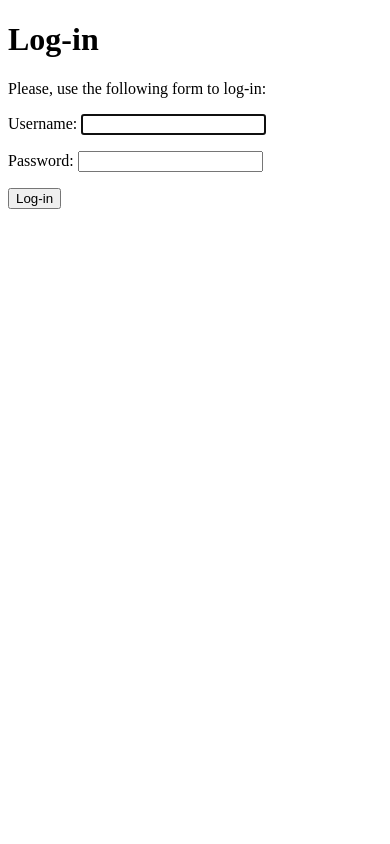
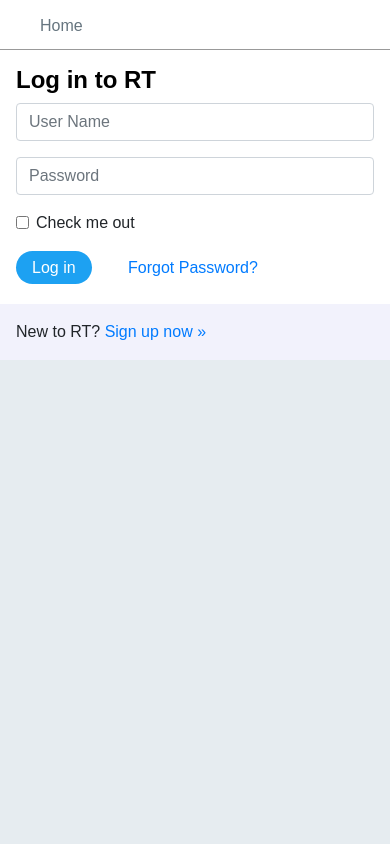
Before and after one commit to sreebhargava143/researchtoolproject, a Django app: page /accounts/login/ in a window 390 px wide. Run offline with Django 3.2, Linux system fonts and the light colour scheme; some libraries are stand-ins or nearby versions.

Commit message:
Add login page with responsive

```diff
--- /dev/null
+++ b/accounts/static/css/login.css
@@ -0,0 +1,246 @@
+body {
+  width: 100%;
+  height: 100vh;
+  font-family: sans-serif;
+  background-color: #e6ecf0;
+}
+
+/*for large screens*/
+@media screen and (min-width: 769px) {
+  .container-main {
+    width: 100vw;
+    display: flex;
+    flex-direction: column;
+  }
+
+  .container-main .navbar-nb{
+    width: 100vw;
+    height: 50px;
+    border-bottom: solid 1px rgba(0, 0, 0, 0.4);
+    color: gray;
+    margin-bottom: 0.8rem;
+    background-color: white;
+  }
+
+  ul {
+    width: -webkit-fit-content;
+    width: -moz-fit-content;
+    width: fit-content;
+    list-style-type: none;
+    margin-left: 17%;
+    overflow: hidden;
+  }
+
+  li {
+    display: inline-block;
+  }
+
+  li a {
+    display: block;
+    color: #66757f;
+    text-decoration: none;
+    padding: 14px 0 10px 0;
+  }
+
+  li a:hover {
+    display: block;
+    color: #66757f;
+    text-decoration: none;
+    border-bottom: 2px solid #1c94e0;
+  }
+
+  .container-main .div-login{
+    width: 60vw;
+    height: auto;
+    background-color: white;
+    display: block;
+    align-self: center;
+
+  }
+
+  .container-main .div-login .form-div {
+    width: auto;
+    padding: 3rem 0 0 8rem;
+    margin-bottom: 20px;
+  }
+  .container-main .div-login .form-div h4{
+    color: black;
+    font-weight: 600;
+  }
+  .button-login{
+    width: fit-content;
+    width: -webkit-fit-content;
+    width: -moz-fit-content;
+    background-color: #1da1f2;
+    padding: 0.3rem 1rem 0.3rem 1rem;
+    border-radius: 100px;
+    margin-right: 4rem;
+    border: 0;
+    color: white;
+  }
+  .container-main .div-login .login-footer{
+    width: auto;
+    background-color: rgba(0, 0, 200, 0.05);
+    padding: 1rem 0 1rem 8rem;
+  }
+
+}
+
+/*For tablet screens*/
+@media (min-width: 577px) and (max-width: 768px) {
+  .container-main {
+    width: 100vw;
+    display: flex;
+    flex-direction: column;
+  }
+
+  .container-main .navbar-nb{
+    width: 100vw;
+    height: 50px;
+    border-bottom: solid 1px rgba(0, 0, 0, 0.35);
+    color: gray;
+    margin-bottom: 0.8rem;
+    background-color: white;
+  }
+
+  ul {
+    width: -webkit-fit-content;
+    width: -moz-fit-content;
+    width: fit-content;
+    list-style-type: none;
+    margin-left: 0;
+    overflow: hidden;
+  }
+
+  li {
+    display: inline-block;
+  }
+
+  li a {
+    display: block;
+    color: #66757f;
+    text-decoration: none;
+    padding: 14px 0 10px 0;
+  }
+
+  li a:hover {
+    display: block;
+    color: #66757f;
+    text-decoration: none;
+    border-bottom: 2px solid #1c94e0;
+  }
+
+  .container-main .div-login{
+    width: 90vw;
+    height: auto;
+    background-color: white;
+    display: block;
+    align-self: center;
+
+  }
+
+  .container-main .div-login .form-div {
+    width: auto;
+    padding: 1rem 2rem 0 1rem;
+    margin-bottom: 20px;
+  }
+  .container-main .div-login .form-div h4{
+    color: black;
+    font-weight: 600;
+  }
+  .button-login{
+    width: fit-content;
+    width: -webkit-fit-content;
+    width: -moz-fit-content;
+    background-color: #1da1f2;
+    padding: 0.3rem 1rem 0.3rem 1rem;
+    border-radius: 100px;
+    margin-right: 4rem;
+    border: 0;
+    color: white;
+  }
+  .container-main .div-login .login-footer{
+    width: auto;
+    background-color: rgba(0, 0, 200, 0.05);
+    padding: 1rem 0 1rem 1rem;
+  }
+}
+
+/*For mobile screens*/
+@media only screen and (max-width: 576px) {
+  .container-main {
+    width: 100vw;
+    display: flex;
+    flex-direction: column;
+  }
+
+  .container-main .navbar-nb{
+    width: 100vw;
+    height: 50px;
+    border-bottom: solid 1px rgba(0, 0, 0, 0.4);
+    color: gray;
+    background-color: white;
+  }
+
+  ul {
+    width: -webkit-fit-content;
+    width: -moz-fit-content;
+    width: fit-content;
+    list-style-type: none;
+    overflow: hidden;
+  }
+
+  li {
+    display: inline-block;
+  }
+
+  li a {
+    display: block;
+    color: #66757f;
+    text-decoration: none;
+    padding: 14px 0 10px 0;
+  }
+
+  li a:hover {
+    display: block;
+    color: #66757f;
+    text-decoration: none;
+    border-bottom: 2px solid #1c94e0;
+  }
+
+  .container-main .div-login{
+    width: 100vw;
+    height: auto;
+    background-color: white;
+    display: block;
+    align-self: center;
+
+  }
+
+  .container-main .div-login .form-div {
+    width: 100vw;
+    padding: 1rem 1rem 0 1rem;
+    margin-bottom: 20px;
+  }
+  .container-main .div-login .form-div h4{
+    color: black;
+    font-weight: 600;
+  }
+  .button-login{
+    width: fit-content;
+    width: -webkit-fit-content;
+    width: -moz-fit-content;
+    background-color: #1da1f2;
+    padding: 0.3rem 1rem 0.3rem 1rem;
+    border-radius: 100px;
+    margin-right: 2rem;
+    border: 0;
+    color: white;
+  }
+  .container-main .div-login .login-footer{
+    width: 100vw;
+    background-color: rgba(0, 0, 200, 0.05);
+    padding: 1rem 0 1rem 1rem;
+  }
+
+}
--- /dev/null
+++ b/accounts/templates/accounts/dashboard.html
@@ -0,0 +1,6 @@
+{% extends "base.html" %}
+{% block title %}Dashboard{% endblock %}
+{% block content %}
+<h1>Dashboard</h1>
+<p>Welcome to your dashboard.</p>
+{% endblock %}
--- a/accounts/templates/base.html
+++ b/accounts/templates/base.html
@@ -2,14 +2,18 @@
 <!DOCTYPE html>
 <html>
 <head>
-    <meta charset="utf-8">
-    <title>{% block title %}{% endblock %}</title>
-    {% comment %} <link href="{% static "css/base.css" %}" rel="stylesheet"> {% endcomment %}
+  <meta charset="utf-8">
+  <title>{% block title %}Welcome{% endblock %}</title>
+  <meta name="viewport" content="width=device-width, initial-scale=1">
+  <link rel="stylesheet" href="https://stackpath.bootstrapcdn.com/bootstrap/4.3.1/css/bootstrap.min.css" integrity="sha384-ggOyR0iXCbMQv3Xipma34MD+dH/1fQ784/j6cY/iJTQUOhcWr7x9JvoRxT2MZw1T" crossorigin="anonymous">
+  <link href="{% static "css/base.css" %}" rel="stylesheet"><meta charset="utf-8">
+  <link rel="stylesheet" type="text/css" href="{% static 'css/base.css' %}" />
 </head>
 <body>
-    <div>
-        {% block content %}
-        {% endblock %}
-    </div>
+  {% block content %}
+  {% end block %}
+  <script src="https://code.jquery.com/jquery-3.3.1.slim.min.js" integrity="sha384-q8i/X+965DzO0rT7abK41JStQIAqVgRVzpbzo5smXKp4YfRvH+8abtTE1Pi6jizo" crossorigin="anonymous"></script>
+  <script src="https://cdnjs.cloudflare.com/ajax/libs/popper.js/1.14.7/umd/popper.min.js" integrity="sha384-UO2eT0CpHqdSJQ6hJty5KVphtPhzWj9WO1clHTMGa3JDZwrnQq4sF86dIHNDz0W1" crossorigin="anonymous"></script>
+  <script src="https://stackpath.bootstrapcdn.com/bootstrap/4.3.1/js/bootstrap.min.js" integrity="sha384-JjSmVgyd0p3pXB1rRibZUAYoIIy6OrQ6VrjIEaFf/nJGzIxFDsf4x0xIM+B07jRM" crossorigin="anonymous"></script>
 </body>
 </html>
--- a/accounts/templates/registration/login.html
+++ b/accounts/templates/registration/login.html
@@ -1,21 +1,65 @@
-{% extends "base.html" %}
-{% block title %}Log-in{% endblock %}
-{% block content %}
-<h1>Log-in</h1>
-{% if form.errors %}
-<p>
-Your username and password didn't match.
-Please try again.
-</p>
-{% else %}
-<p>Please, use the following form to log-in:</p>
-{% endif %}
-<div class="login-form">
-<form action="{% url 'login' %}" method="post">
-{{ form.as_p }}
-{% csrf_token %}
-{% comment %} <input type="hidden" name="next" value="{{ next }}" /> {% endcomment %}
-<p><input type="submit" value="Log-in"></p>
-</form>
-</div>
-{% endblock %}
+{% load static %}
+<!DOCTYPE html>
+<html lang="en" dir="ltr">
+
+<head>
+  <meta charset="utf-8">
+  <title>Login on RT</title>
+  <meta name="viewport" content="width=device-width, initial-scale=1.0">
+  <link rel="stylesheet" href="https://stackpath.bootstrapcdn.com/bootstrap/4.3.1/css/bootstrap.min.css" integrity="sha384-ggOyR0iXCbMQv3Xipma34MD+dH/1fQ784/j6cY/iJTQUOhcWr7x9JvoRxT2MZw1T" crossorigin="anonymous">
+  <link rel="stylesheet" type="text/css" href="{% static 'css/login.css' %}" />
+</head>
+
+<body>
+  <div class="container-main">
+    <div class="navbar-nb">
+      <ul>
+        <li><a href="{% url 'home' %}">Home</a></li>
+      </ul>
+
+    </div>
+    <!-- div for login -->
+    <div class="div-login">
+      <div class="form-div">
+        <h4>Log in to RT</h4>
+        {% if form.errors %}
+          <div class="alert alert-warning alert-dismissible fade show col-6" role="alert">
+            username or password not correct
+            <button type="button" class="close" data-dismiss="alert" aria-label="Close">
+              <span aria-hidden="true">&times;</span>
+            </button>
+          </div>
+        {% endif %}
+        <form action="{% url 'login' %}" method="POST">
+          {% csrf_token %}
+          <div class="form-group">
+            <input type="text" name="username" required class="form-control col-md-6" placeholder="User Name">
+          </div>
+          <div class="form-group">
+            <input type="password" name="password" required class="form-control col-md-6" placeholder="Password">
+          </div>
+          <div class="form-group form-check">
+            <input type="checkbox" class="form-check-input" id="exampleCheck1">
+            <label class="form-check-label" for="exampleCheck1">Check me out</label>
+          </div>
+
+          <input type="hidden" name="next" value="{{ next }}" />
+          <div class="form-links">
+            <input class="button-login" type="submit" value="Log in">
+            <a href="#">Forgot Password?</a>
+          </div>
+        </form>
+      </div>
+
+      <div class="login-footer">
+        New to RT? <a href="#">Sign up now »</a>
+      </div>
+
+    </div>
+  </div>
+  <script src="https://code.jquery.com/jquery-3.3.1.slim.min.js" integrity="sha384-q8i/X+965DzO0rT7abK41JStQIAqVgRVzpbzo5smXKp4YfRvH+8abtTE1Pi6jizo" crossorigin="anonymous"></script>
+  <script src="https://cdnjs.cloudflare.com/ajax/libs/popper.js/1.14.7/umd/popper.min.js" integrity="sha384-UO2eT0CpHqdSJQ6hJty5KVphtPhzWj9WO1clHTMGa3JDZwrnQq4sF86dIHNDz0W1" crossorigin="anonymous"></script>
+  <script src="https://stackpath.bootstrapcdn.com/bootstrap/4.3.1/js/bootstrap.min.js" integrity="sha384-JjSmVgyd0p3pXB1rRibZUAYoIIy6OrQ6VrjIEaFf/nJGzIxFDsf4x0xIM+B07jRM" crossorigin="anonymous"></script>
+</body>
+
+</html>
--- a/accounts/urls.py
+++ b/accounts/urls.py
@@ -8,4 +8,5 @@ urlpatterns = [
     # path('login/', views.user_login, name='login'),
     path('login/', auth_views.LoginView.as_view(), name='login'),
     path('logout/', auth_views.LogoutView.as_view(), name='logout'),
+    path('', views.dashboard, name='dashboard'),
 ]
```
Also changed, not shown: accounts/static/css/base.css (added, +18 -0 lines), accounts/views.py (+6 -20 lines), researchtool/settings.py (+16 -10 lines), templates/home.html (+1 -7 lines).
